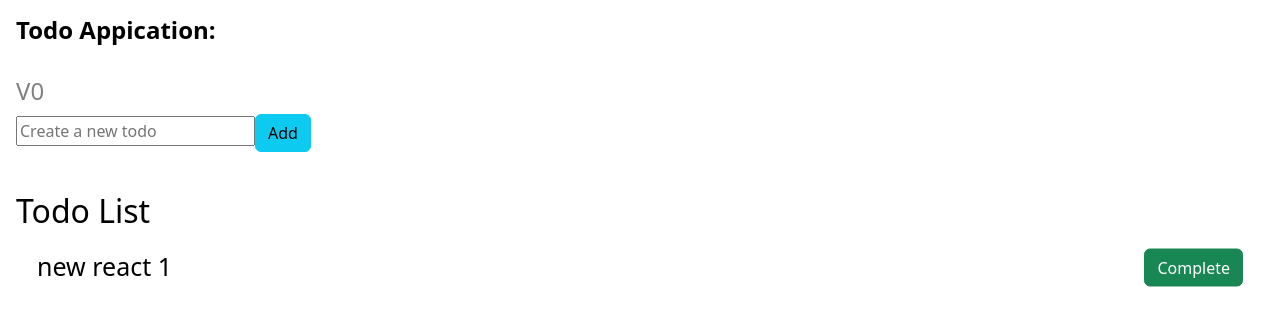
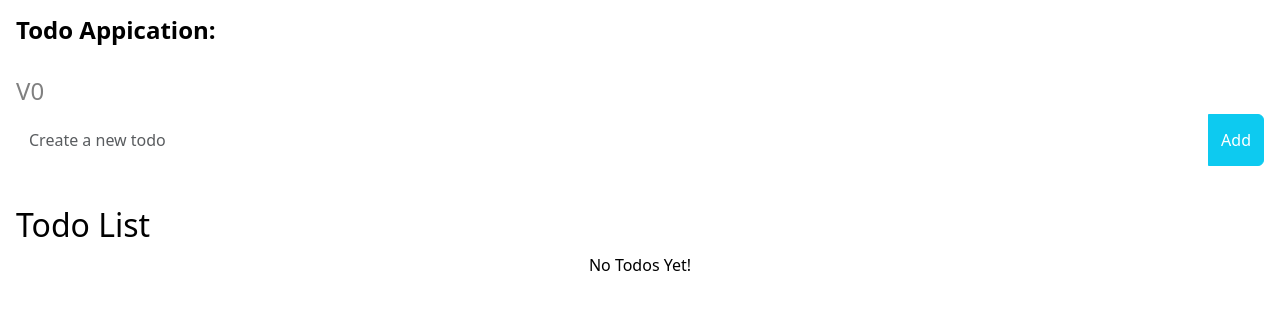
Before and after one commit to Ramy9999/stackblitz-starters-react-ts-starter, a React (Create React App) app: page / in a window 1280 px wide. Shown: the top 326 px of the page. Built offline with nearby package versions, Linux system fonts and the light colour scheme.

Commit message:
4 files modified

```diff
--- a/src/App.tsx
+++ b/src/App.tsx
@@ -1,9 +1,8 @@
-import { FC, useState} from 'react';
+import { FC, useState } from 'react';
 import NewTodo from './components/newTodo';
 import TodoList from './components/TodoList';
 import './style.css';
 import 'bootstrap/dist/css/bootstrap.css';
-
 
 export const App: FC<{ name: string }> = ({ name }) => {
   const [todoArr, settodoArr] = useState([]);
@@ -13,9 +12,9 @@ export const App: FC<{ name: string }> = ({ name }) => {
       <br />
       <h1 style={{ color: 'grey', fontWeight: 'normal' }}>V0</h1>
       {/* <button type="button" className="btn btn-success" >Complete</button> */}
-      <NewTodo settodoArr={settodoArr} todoArr={todoArr}/>
+      <NewTodo settodoArr={settodoArr} todoArr={todoArr} />
       <br />
-      <TodoList todoArr={todoArr} />
+      <TodoList settodoArr={settodoArr} todoArr={todoArr}/>
     </>
   );
 };
--- a/src/components/Todo.tsx
+++ b/src/components/Todo.tsx
@@ -3,10 +3,24 @@ import '../style.css';
 import 'bootstrap/dist/css/bootstrap.css';
 // import NewTodo from './newTodo';
 
+interface NewTodoProps {
+  settodoArr: (todoArray: string[]) => void;
+  todoArr: string[];
+}
+
 function Todo({ title, status }) {
   const [todoVisible, setTodoVisible] = useState(true);
-  function completeTodoHandler() {
+  const [todoArr, settodoArr] = useState([]);
+  function completeTodoHandler(index) {
     setTodoVisible(false);
+    // const todos = todoArr.filter((todo, todoIndex) => {
+    //   return todoIndex !== index;
+    // });
+    // settodoArr(todos);
+    // let newtodos = [...todoArr];
+    // newtodos.splice(index);
+    // settodoArr(newtodos);
+    //settodoArr(todoArr.filter((el) => el !== name));
   }
   return (
     <>
@@ -21,15 +35,6 @@ function Todo({ title, status }) {
             position: 'relative',
           }}
         >
-          {/* <div */}
-          {/* // style={{ */}
-          {/* //   margin: 0,
-          //   position: 'absolute',
-          //   top: '50%',
-          //   msTransform: 'translateY(-50%)',
-          //   transform: 'translateY(-50%)',
-          // }
-          > */}
           <div
             style={{
               fontSize: 25,
@@ -50,10 +55,10 @@ function Todo({ title, status }) {
             }}
             type="button"
             className="btn btn-success align-middle"
+            onClick={completeTodoHandler} //add (index)
           >
             {status}
           </button>{' '}
-          {/* // </div> */}
         </p>,
       ]}
     </>
--- a/src/components/TodoList.tsx
+++ b/src/components/TodoList.tsx
@@ -5,17 +5,30 @@ interface todolistProps {
   todoArr: string[];
 }
 
-function TodoList({ todoArr }: todolistProps) {
+interface NewTodoProps {
+  settodoArr: (todoArray: string[]) => void;
+  todoArr: string[];
+}
+//{ todoArr }: todolistProps
+function TodoList({ settodoArr, todoArr }: NewTodoProps) {
   const [todoVisible, setTodoVisible] = useState(true);
   function completeTodoHandler() {}
   return (
     <>
       <h2>Todo List</h2>
-      <Todo key={Math.random()} title="new react 1" status="Complete" />
-      {todoArr &&
+      {todoArr && todoArr.length > 0 ? (
         todoArr.map((todo: string) => (
-          <Todo key={Math.random()} title={todo} status="Complete" />
-        ))}
+          <Todo
+            key={Math.random()}
+            title={todo}
+            status="Complete"
+            //settodoArr={settodoArr}
+            //todoArr={todoArr}
+          />
+        ))
+      ) : (
+        <p style={{textAlign:'center'}}>No Todos Yet!</p>
+      )}
     </>
   );
 }
--- a/src/components/newTodo.tsx
+++ b/src/components/newTodo.tsx
@@ -19,20 +19,33 @@ function NewTodo({ settodoArr, todoArr }: NewTodoProps) {
   return (
     <>
       <form>
+        <div className="input-group mb-3">
           <input
+            className="form-control"
+            style={{
+              width: '87%',
+              height: '6.6vh',
+              borderStyle: 'ridge',
+              borderRadius: 5,
+              borderWidth: 1.6,
+              borderColor: 'white',
+            }}
             name="new"
             type="text"
             placeholder="Create a new todo"
             value={todoText}
             onChange={onChangeHandler}
           />
+          {/* <div className="input-group-append"> */}
           <button
             type="button"
-          className="btn btn-info"
+            className="btn btn-info text-white"
             onClick={todoText != '' ? addTodoHandler : null}
           >
             Add
           </button>
+          {/* </div> */}
+        </div>
       </form>
     </>
   );
```
Lines whose indentation alone changed are shown as unchanged.
